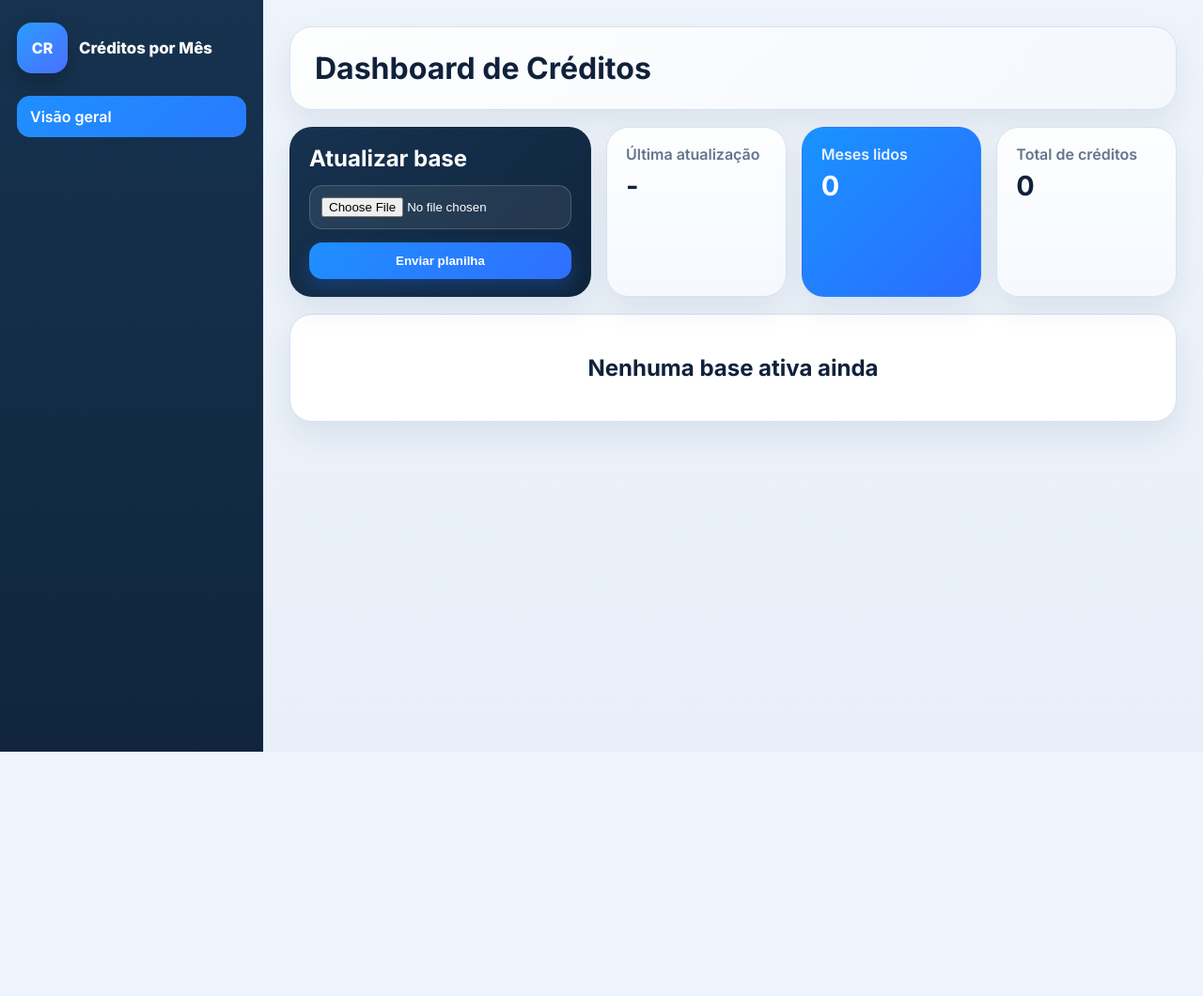
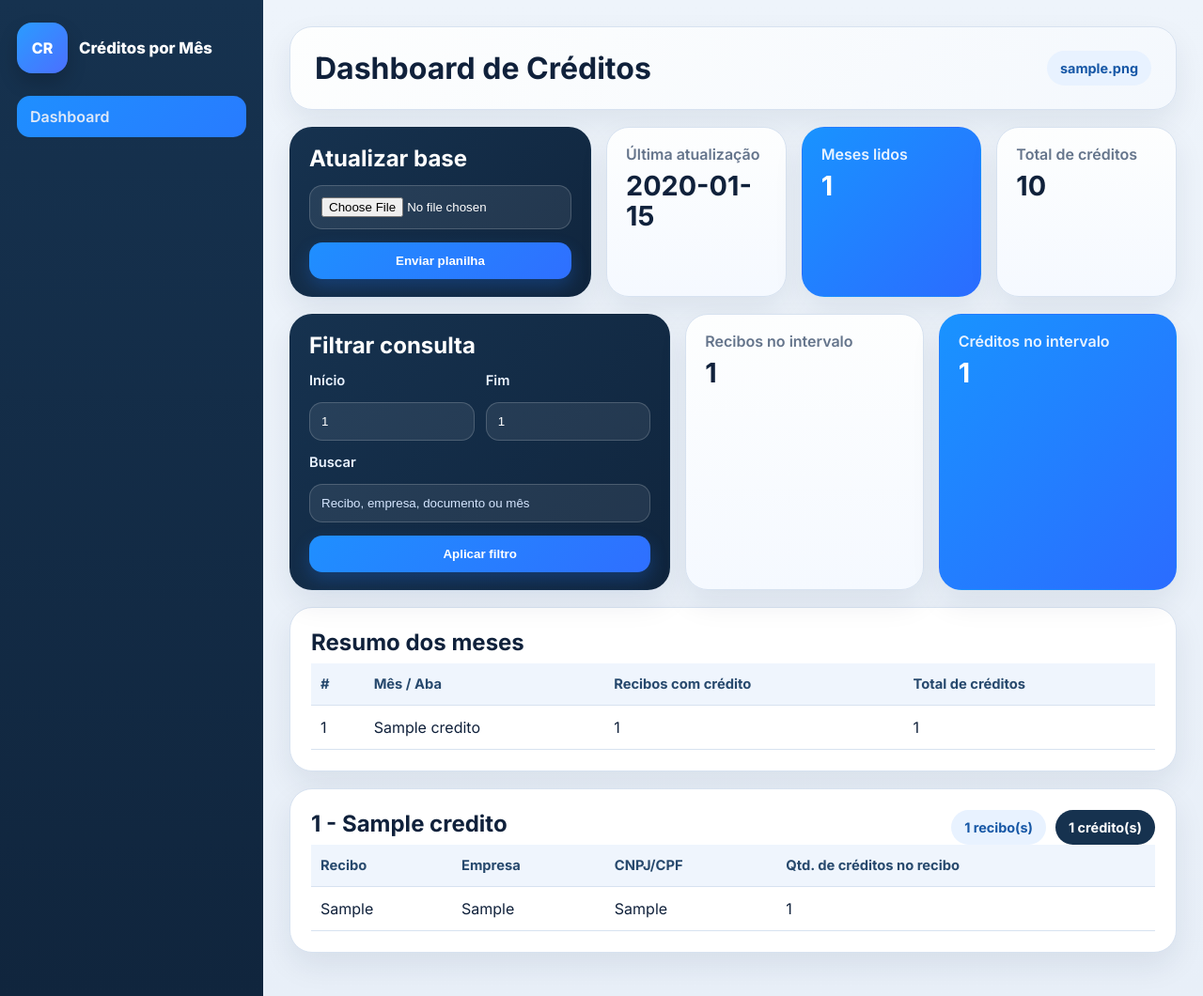
Before and after one commit to edgeocupacionalbelem-wq/creditos, a Flask app: page / in a window 1280 px wide. Shown: the whole page at 94% size. Before the commit the page ends 800 px from the top, so only its background shows below. Run offline with Flask 3, Linux system fonts and the light colour scheme; tables that the repository leaves empty hold one stand-in row (values such as "Sample post").

Commit message:
mensagem

```diff
--- a/app.py
+++ b/app.py
@@ -1,29 +1,51 @@
-import json
+
 import os
 import re
 from collections import defaultdict
 from datetime import datetime
-from pathlib import Path
 
-from flask import Flask, render_template, request, redirect, url_for, flash, abort
+from flask import Flask, render_template, request, redirect, url_for, flash
 from werkzeug.utils import secure_filename
 from openpyxl import load_workbook
+from flask_sqlalchemy import SQLAlchemy
+from sqlalchemy import func
 
-APP_DIR = Path(__file__).resolve().parent
-DATA_DIR = Path(os.environ.get("DATA_DIR", APP_DIR / "instance" / "data"))
-DATA_DIR.mkdir(parents=True, exist_ok=True)
+app = Flask(__name__)
+app.secret_key = os.environ.get("SECRET_KEY", "troque-esta-chave")
+app.config["MAX_CONTENT_LENGTH"] = 80 * 1024 * 1024
 
-BASE_FILE = DATA_DIR / "base_atual.xlsx"
-META_FILE = DATA_DIR / "creditos_meta.json"
+db_url = os.environ.get("DATABASE_URL", "sqlite:///creditos.db")
+if db_url.startswith("postgres://"):
+    db_url = db_url.replace("postgres://", "postgresql://", 1)
+
+app.config["SQLALCHEMY_DATABASE_URI"] = db_url
+app.config["SQLALCHEMY_TRACK_MODIFICATIONS"] = False
+
+db = SQLAlchemy(app)
 
 ALLOWED_EXTENSIONS = {".xlsx", ".xlsm"}
 
-app = Flask(__name__, instance_relative_config=True)
-app.secret_key = os.environ.get("SECRET_KEY", "troque-esta-chave-em-producao")
-app.config["MAX_CONTENT_LENGTH"] = 80 * 1024 * 1024
+class BaseMetadata(db.Model):
+    id = db.Column(db.Integer, primary_key=True)
+    original_filename = db.Column(db.String(255), nullable=False)
+    updated_at = db.Column(db.String(30), nullable=False)
+    months_count = db.Column(db.Integer, nullable=False, default=0)
+    total_creditos = db.Column(db.Integer, nullable=False, default=0)
+
+class Credito(db.Model):
+    id = db.Column(db.Integer, primary_key=True)
+    mes_index = db.Column(db.Integer, nullable=False)
+    mes_nome = db.Column(db.String(120), nullable=False, index=True)
+    recibo = db.Column(db.String(120), nullable=True, index=True)
+    empresa = db.Column(db.String(255), nullable=True, index=True)
+    documento = db.Column(db.String(30), nullable=True)
+    credito_count = db.Column(db.Integer, nullable=False, default=1)
+
+with app.app_context():
+    db.create_all()
 
 def allowed_file(filename: str) -> bool:
-    return Path(filename.lower()).suffix in ALLOWED_EXTENSIONS
+    return os.path.splitext(filename.lower())[1] in ALLOWED_EXTENSIONS
 
 def clean_cell(value):
     if value is None:
@@ -99,14 +121,14 @@
         values.append(clean_cell(row[status_idx_secondary]).upper())
     return any(v == "NÃO REALIZADO" or v == "NAO REALIZADO" for v in values)
 
-def process_workbook(path: Path):
-    wb = load_workbook(path, data_only=True)
+def process_workbook(filepath):
+    wb = load_workbook(filepath, data_only=True)
     months = []
     total_creditos = 0
 
-    for ws in wb.worksheets:
+    for ws_idx, ws in enumerate(wb.worksheets, start=1):
         raw_rows = list(ws.iter_rows(values_only=True))
-        header, data, header_row_number = detect_header_and_rows(raw_rows)
+        header, data, _ = detect_header_and_rows(raw_rows)
         if not header:
             continue
 
@@ -135,38 +157,137 @@
 
         creditos = list(grouped.values())
         creditos.sort(key=lambda x: (x["empresa"], x["recibo"]))
-        total_creditos += sum(item["credito_count"] for item in creditos)
+        mes_total = sum(item["credito_count"] for item in creditos)
+        total_creditos += mes_total
 
         months.append({
-            "sheet_name": ws.title,
-            "header_row_number": header_row_number,
-            "row_count": len([r for r in data if any(clean_cell(c) for c in r)]),
+            "mes_index": ws_idx,
+            "mes_nome": ws.title,
             "credito_receipts_count": len(creditos),
-            "credito_total_count": sum(item["credito_count"] for item in creditos),
+            "credito_total_count": mes_total,
             "creditos": creditos,
         })
 
-    return {
-        "filename": path.name,
-        "original_filename": path.name,
-        "updated_at": datetime.now().strftime("%d/%m/%Y %H:%M:%S"),
-        "sheet_count": len(months),
-        "credito_total_count": total_creditos,
-        "months": months,
-    }
+    return months, total_creditos
 
-def save_meta(meta: dict):
-    META_FILE.write_text(json.dumps(meta, ensure_ascii=False, indent=2), encoding="utf-8")
+def replace_database_with_planilha(filepath, original_filename):
+    months, total_creditos = process_workbook(filepath)
 
-def load_meta():
-    if not META_FILE.exists():
-        return None
-    return json.loads(META_FILE.read_text(encoding="utf-8"))
+    Credito.query.delete()
+    BaseMetadata.query.delete()
+
+    meta = BaseMetadata(
+        original_filename=original_filename,
+        updated_at=datetime.now().strftime("%d/%m/%Y %H:%M:%S"),
+        months_count=len(months),
+        total_creditos=total_creditos,
+    )
+    db.session.add(meta)
+
+    for month in months:
+        for item in month["creditos"]:
+            db.session.add(Credito(
+                mes_index=month["mes_index"],
+                mes_nome=month["mes_nome"],
+                recibo=item["recibo"],
+                empresa=item["empresa"],
+                documento=item["documento"],
+                credito_count=item["credito_count"],
+            ))
+
+    db.session.commit()
+
+def get_dashboard_data(start_idx=None, end_idx=None, busca=""):
+    meta = BaseMetadata.query.order_by(BaseMetadata.id.desc()).first()
+
+    month_rows = (
+        db.session.query(
+            Credito.mes_index,
+            Credito.mes_nome,
+            func.count(Credito.id).label("credito_receipts_count"),
+            func.coalesce(func.sum(Credito.credito_count), 0).label("credito_total_count"),
+        )
+        .group_by(Credito.mes_index, Credito.mes_nome)
+        .order_by(Credito.mes_index.asc())
+        .all()
+    )
+
+    months_summary = []
+    for row in month_rows:
+        months_summary.append({
+            "mes_index": row.mes_index,
+            "mes_nome": row.mes_nome,
+            "credito_receipts_count": int(row.credito_receipts_count or 0),
+            "credito_total_count": int(row.credito_total_count or 0),
+        })
+
+    if months_summary:
+        min_idx = months_summary[0]["mes_index"]
+        max_idx = months_summary[-1]["mes_index"]
+    else:
+        min_idx = 1
+        max_idx = 1
+
+    if start_idx is None:
+        start_idx = min_idx
+    if end_idx is None:
+        end_idx = max_idx
+    if start_idx > end_idx:
+        start_idx, end_idx = end_idx, start_idx
+
+    q = Credito.query.filter(Credito.mes_index >= start_idx, Credito.mes_index <= end_idx)
+    busca = (busca or "").strip()
+    if busca:
+        term = f"%{busca}%"
+        q = q.filter(
+            db.or_(
+                Credito.mes_nome.ilike(term),
+                Credito.recibo.ilike(term),
+                Credito.empresa.ilike(term),
+                Credito.documento.ilike(term),
+            )
+        )
+
+    creditos = q.order_by(Credito.mes_index.asc(), Credito.empresa.asc(), Credito.recibo.asc()).all()
+
+    months_map = {m["mes_index"]: {**m, "creditos": []} for m in months_summary}
+    for c in creditos:
+        if c.mes_index in months_map:
+            months_map[c.mes_index]["creditos"].append(c)
+
+    months_filtered = [months_map[idx] for idx in sorted(months_map) if start_idx <= idx <= end_idx]
+    resumo_total = sum(m["credito_total_count"] for m in months_filtered)
+    resumo_recibos = sum(m["credito_receipts_count"] for m in months_filtered)
+
+    return meta, months_summary, months_filtered, resumo_total, resumo_recibos, min_idx, max_idx, start_idx, end_idx, busca
 
 @app.route("/")
 def index():
-    meta = load_meta()
-    return render_template("index.html", meta=meta)
+    try:
+        inicio = int(request.args.get("inicio", "0")) or None
+    except ValueError:
+        inicio = None
+    try:
+        fim = int(request.args.get("fim", "0")) or None
+    except ValueError:
+        fim = None
+    busca = request.args.get("busca", "")
+
+    meta, months_summary, months_filtered, resumo_total, resumo_recibos, min_idx, max_idx, start_idx, end_idx, busca = get_dashboard_data(inicio, fim, busca)
+
+    return render_template(
+        "index.html",
+        meta=meta,
+        months_summary=months_summary,
+        months_filtered=months_filtered,
+        resumo_total=resumo_total,
+        resumo_recibos=resumo_recibos,
+        min_idx=min_idx,
+        max_idx=max_idx,
+        inicio=start_idx,
+        fim=end_idx,
+        busca=busca,
+    )
 
 @app.route("/upload-base", methods=["POST"])
 def upload_base():
@@ -178,35 +299,24 @@
         flash("Formato inválido. Envie apenas .xlsx ou .xlsm.")
         return redirect(url_for("index"))
 
-    temp_name = secure_filename(file.filename)
-    temp_path = DATA_DIR / f"_tmp_{temp_name}"
+    filename = secure_filename(file.filename)
+    temp_dir = os.environ.get("TMPDIR", "/tmp")
+    os.makedirs(temp_dir, exist_ok=True)
+    temp_path = os.path.join(temp_dir, filename)
     file.save(temp_path)
 
     try:
-        meta = process_workbook(temp_path)
+        replace_database_with_planilha(temp_path, file.filename)
+        flash("Base atualizada com sucesso.")
     except Exception as e:
-        temp_path.unlink(missing_ok=True)
         flash(f"Não foi possível ler a planilha: {e}")
-        return redirect(url_for("index"))
+    finally:
+        try:
+            os.remove(temp_path)
+        except OSError:
+            pass
 
-    BASE_FILE.unlink(missing_ok=True)
-    temp_path.replace(BASE_FILE)
-    meta["original_filename"] = file.filename
-    meta["filename"] = BASE_FILE.name
-    save_meta(meta)
-
-    flash("Base atualizada com sucesso.")
     return redirect(url_for("index"))
-
-@app.route("/mes/<sheet_name>")
-def view_month(sheet_name):
-    meta = load_meta()
-    if not meta:
-        abort(404)
-    month = next((m for m in meta["months"] if m["sheet_name"] == sheet_name), None)
-    if not month:
-        abort(404)
-    return render_template("month.html", meta=meta, month=month)
 
 @app.route("/healthz")
 def healthz():
--- a/requirements.txt
+++ b/requirements.txt
@@ -1,3 +1,5 @@
 Flask==3.1.1
+Flask-SQLAlchemy==3.1.1
 gunicorn==23.0.0
 openpyxl==3.1.5
+psycopg[binary]==3.2.9
--- a/static/styles.css
+++ b/static/styles.css
@@ -1,3 +1,4 @@
+
 :root{
   --bg:#edf3fb;
   --card:#ffffff;
@@ -46,24 +47,14 @@
   font-weight:800;
   font-size:1.05rem;
 }
-.nav{
-  display:flex;
-  flex-direction:column;
-  gap:10px;
-  max-height:80vh;
-  overflow:auto;
-}
+.nav{display:flex;flex-direction:column;gap:10px}
 .nav-link{
   color:#dfe9f8;
   text-decoration:none;
   padding:12px 14px;
   border-radius:14px;
-  background:rgba(255,255,255,.05);
+  background:linear-gradient(135deg,#1f8fff,#287bff);
   font-weight:600;
-}
-.nav-link.active,.nav-link:hover{
-  background:linear-gradient(135deg,#1f8fff,#287bff);
-  color:#fff;
 }
 .content{
   padding:28px;
@@ -114,14 +105,18 @@
   font-weight:700;
   font-size:.9rem;
 }
+.badge-soft.dark{
+  background:#16324f;
+  color:#fff;
+}
 .stats{
   display:grid;
   grid-template-columns:1.4fr 1fr 1fr 1fr;
   gap:16px;
   margin-bottom:18px;
 }
-.stats-month{
-  grid-template-columns:1fr 1fr;
+.stats-three{
+  grid-template-columns:1.6fr 1fr 1fr;
 }
 .stat-card{
   padding:18px 20px;
@@ -162,17 +157,32 @@
   color:#fff;
   margin-bottom:14px;
 }
-.upload-form{
+.upload-form,.interval-form{
   display:grid;
   gap:14px;
 }
-input[type="file"]{
+.interval-grid{
+  display:grid;
+  grid-template-columns:1fr 1fr;
+  gap:12px;
+}
+.interval-grid label,.search-box{
+  display:grid;
+  gap:6px;
+}
+.interval-grid span,.search-box span{
+  color:#eaf3ff;
+  font-weight:600;
+  font-size:.92rem;
+}
+input[type="file"], input[type="number"], input[type="text"]{
   padding:12px;
   border:1px solid rgba(255,255,255,.18);
   border-radius:14px;
   background:rgba(255,255,255,.08);
   color:#fff;
 }
+input::placeholder{color:#d5e6ff}
 button{
   border:none;
   background:linear-gradient(135deg,#1f8fff,#2f6fff);
@@ -203,11 +213,6 @@
   color:#27496d;
   font-size:.92rem;
 }
-td a{
-  color:#185fc6;
-  text-decoration:none;
-  font-weight:700;
-}
 .muted{
   color:var(--muted);
   margin-top:16px;
@@ -215,8 +220,19 @@
 .empty-state{
   text-align:center;
 }
+.month-head{
+  display:flex;
+  justify-content:space-between;
+  align-items:center;
+  gap:12px;
+}
+.month-badges{
+  display:flex;
+  gap:10px;
+  flex-wrap:wrap;
+}
 @media (max-width:1080px){
-  .stats{grid-template-columns:1fr 1fr}
+  .stats,.stats-three{grid-template-columns:1fr 1fr}
 }
 @media (max-width:980px){
   .shell{grid-template-columns:1fr}
--- a/templates/index.html
+++ b/templates/index.html
@@ -1,5 +1,6 @@
+
 {% extends "layout.html" %}
-{% set title = "Créditos por Mês" %}
+{% set title = "Dashboard de Créditos" %}
 {% block content %}
 <section class="hero hero-compact">
   <div class="hero-top">
@@ -27,35 +28,68 @@
   </div>
   <div class="stat-card highlight">
     <span>Meses lidos</span>
-    <strong>{{ meta.sheet_count if meta else 0 }}</strong>
+    <strong>{{ meta.months_count if meta else 0 }}</strong>
   </div>
   <div class="stat-card">
     <span>Total de créditos</span>
-    <strong>{{ meta.credito_total_count if meta else 0 }}</strong>
+    <strong>{{ meta.total_creditos if meta else 0 }}</strong>
   </div>
 </section>
 
 {% if meta %}
+<section class="stats stats-three">
+  <div class="stat-card stat-upload">
+    <div class="panel-head panel-head-light">
+      <h2>Filtrar consulta</h2>
+    </div>
+    <form class="interval-form" action="{{ url_for('index') }}" method="get">
+      <div class="interval-grid">
+        <label>
+          <span>Início</span>
+          <input type="number" min="{{ min_idx }}" max="{{ max_idx }}" name="inicio" value="{{ inicio }}">
+        </label>
+        <label>
+          <span>Fim</span>
+          <input type="number" min="{{ min_idx }}" max="{{ max_idx }}" name="fim" value="{{ fim }}">
+        </label>
+      </div>
+      <label class="search-box">
+        <span>Buscar</span>
+        <input type="text" name="busca" value="{{ busca }}" placeholder="Recibo, empresa, documento ou mês">
+      </label>
+      <button type="submit">Aplicar filtro</button>
+    </form>
+  </div>
+
+  <div class="stat-card">
+    <span>Recibos no intervalo</span>
+    <strong>{{ resumo_recibos }}</strong>
+  </div>
+  <div class="stat-card highlight">
+    <span>Créditos no intervalo</span>
+    <strong>{{ resumo_total }}</strong>
+  </div>
+</section>
+
 <section class="panel">
   <div class="panel-head">
-    <h2>Resumo mensal</h2>
+    <h2>Resumo dos meses</h2>
   </div>
-
   <div class="table-wrap">
     <table>
       <thead>
         <tr>
+          <th>#</th>
           <th>Mês / Aba</th>
-          <th>Linhas analisadas</th>
           <th>Recibos com crédito</th>
           <th>Total de créditos</th>
         </tr>
       </thead>
       <tbody>
-        {% for m in meta.months %}
+        {% for m in months_summary %}
         <tr>
-          <td><a href="{{ url_for('view_month', sheet_name=m.sheet_name) }}">{{ m.sheet_name }}</a></td>
-          <td>{{ m.row_count }}</td>
+          <td>{{ m.mes_index }}</td>
+          <td>{{ m.mes_nome }}</td>
           <td>{{ m.credito_receipts_count }}</td>
           <td>{{ m.credito_total_count }}</td>
         </tr>
@@ -64,6 +98,45 @@
     </table>
   </div>
 </section>
+
+{% for month in months_filtered %}
+<section class="panel month-panel">
+  <div class="panel-head month-head">
+    <h2>{{ month.mes_index }} - {{ month.mes_nome }}</h2>
+    <div class="month-badges">
+      <span class="badge-soft">{{ month.credito_receipts_count }} recibo(s)</span>
+      <span class="badge-soft dark">{{ month.credito_total_count }} crédito(s)</span>
+    </div>
+  </div>
+
+  <div class="table-wrap">
+    <table>
+      <thead>
+        <tr>
+          <th>Recibo</th>
+          <th>Empresa</th>
+          <th>CNPJ/CPF</th>
+          <th>Qtd. de créditos no recibo</th>
+        </tr>
+      </thead>
+      <tbody>
+        {% for item in month.creditos %}
+          <tr>
+            <td>{{ item.recibo }}</td>
+            <td>{{ item.empresa }}</td>
+            <td>{{ item.documento }}</td>
+            <td>{{ item.credito_count }}</td>
+          </tr>
+        {% endfor %}
+      </tbody>
+    </table>
+  </div>
+
+  {% if not month.creditos %}
+    <p class="muted">Nenhum crédito encontrado neste mês nesse filtro.</p>
+  {% endif %}
+</section>
+{% endfor %}
 {% else %}
 <section class="panel empty-state">
   <h2>Nenhuma base ativa ainda</h2>
--- a/templates/layout.html
+++ b/templates/layout.html
@@ -1,3 +1,4 @@
+
 <!doctype html>
 <html lang="pt-br">
 <head>
@@ -18,12 +19,7 @@
       </div>
 
       <nav class="nav">
-        <a class="nav-link {{ 'active' if request.path == '/' else '' }}" href="{{ url_for('index') }}">Visão geral</a>
-        {% if meta and meta.months %}
-          {% for m in meta.months %}
-            <a class="nav-link {{ 'active' if request.path == url_for('view_month', sheet_name=m.sheet_name) else '' }}" href="{{ url_for('view_month', sheet_name=m.sheet_name) }}">{{ m.sheet_name }}</a>
-          {% endfor %}
-        {% endif %}
+        <a class="nav-link active" href="{{ url_for('index') }}">Dashboard</a>
       </nav>
     </aside>
 
```
Also changed, not shown: render.yaml (+9 -3 lines), templates/month.html (deleted, +0 -50 lines), README.md (added).
